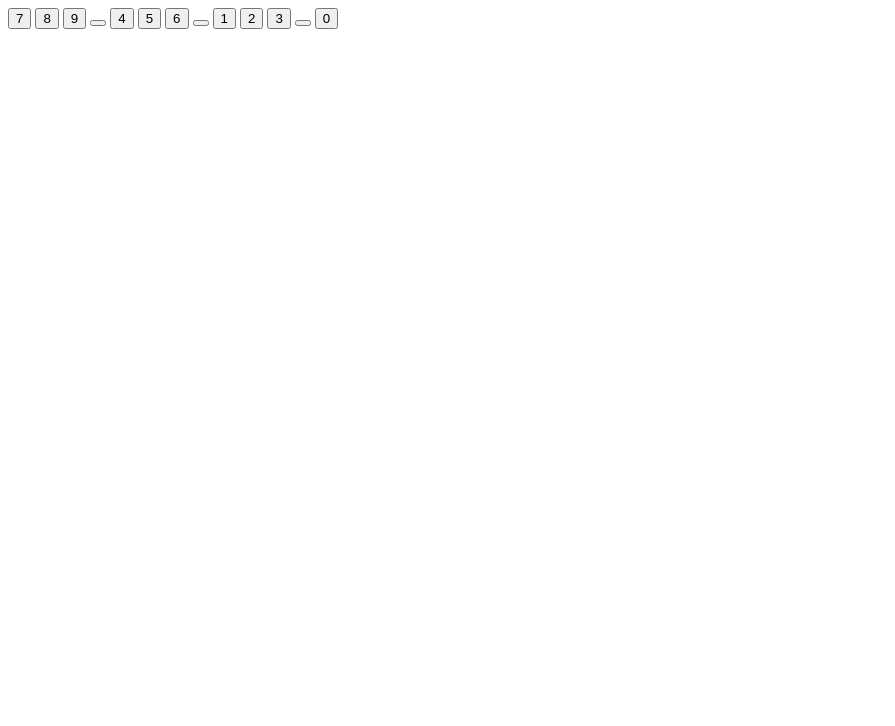
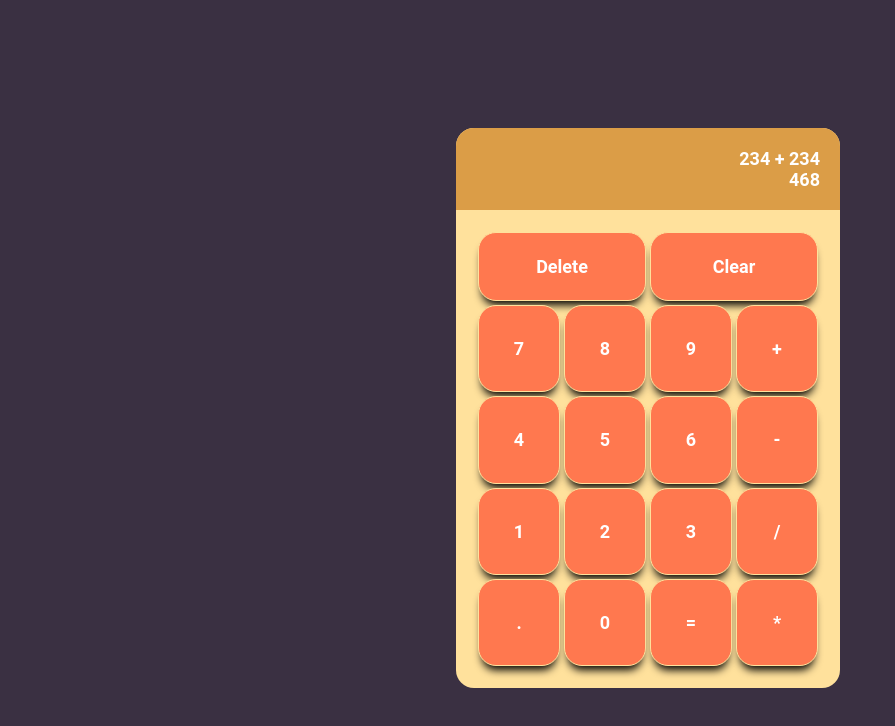
Before and after one commit to WolfGC/Calculator, a plain HTML site: page index.html in a window 1280 px wide. Shown: the whole page, without its empty margins (0-895 px from the left). Drawn offline with Linux system fonts and the light colour scheme.

Commit message:
styled the HTML to look like a calculator and contain all necessary visuals

```diff
--- a/index.html
+++ b/index.html
@@ -10,28 +10,35 @@
   </head>
   <body>
     <div class="calculator">
-      <div class="cal-screen">
-        <div class="calc-values"></div>
-        <div class="calc-currValues"></div>
+      <div class="calc-screen">
+        <div class="calc-values">234 + 234</div>
+        <div class="calc-currValues">468</div>
+      </div>
+      <div class="calc-options">
+        <button class="btn">Delete</button>
+        <button class="btn">Clear</button>
       </div>
       <div class="calc-buttons">
         <div class="btn-numpad">
           <button class="btn" data-number="7">7</button>
           <button class="btn" data-number="8">8</button>
           <button class="btn" data-number="9">9</button>
-          <button class="btn" data-number=""></button>
+          <button class="btn" data-operator="+">+</button>
 
           <button class="btn" data-number="4">4</button>
           <button class="btn" data-number="5">5</button>
           <button class="btn" data-number="6">6</button>
-          <button class="btn" data-number=""></button>
+          <button class="btn" data-operator="-">-</button>
 
           <button class="btn" data-number="1">1</button>
           <button class="btn" data-number="2">2</button>
           <button class="btn" data-number="3">3</button>
-          <button class="btn" data-number=""></button>
+          <button class="btn" data-operator="/">/</button>
 
+          <button class="btn" >.</button>
           <button class="btn" data-number="0">0</button>
+          <button class="btn" data-operator="=">=</button>
+          <button class="btn" data-operator="*">*</button>
         </div>
       </div>
     </div>
--- a/styles.scss
+++ b/styles.scss
@@ -0,0 +1,76 @@
+$dark-purple:#3A3042;
+$earth-yellow:#DB9D47;
+$coral:#FF784F;
+$peach-yellow:#FFE19C;
+$nyanza:#EDFFD9;
+
+* {
+    font-family: Roboto , sans-serif;
+    font-size: large;
+    font-weight: bold;
+}
+
+body{
+    display:flex;
+    align-items:center;
+    justify-content:center;
+    width:100%;
+    height:100vh;
+    background-color:$dark-purple;
+}
+
+.calculator {
+    display:flex;
+    flex-direction:column;
+    width: 30%;
+    height:70%;
+    background-color:$peach-yellow;
+    min-width:300px;
+    min-height:400px;
+    color:white;
+    border-radius:1em;
+}
+
+.calc-screen {
+    display:flex;
+    flex-direction:column;
+    background-color:$earth-yellow;
+    align-items:end;
+    justify-content:space-around;
+    padding:20px;
+    border-radius:1em 1em 0 0;
+    height:60px;
+}
+
+.calc-options {
+    display:grid;
+    height:20%;
+    grid-template-columns:repeat( 2 , 1fr);
+    padding:20px 20px 0px 20px;
+}
+
+.calc-buttons {
+    display:flex;
+    height:100%;
+    padding:0px 20px 20px 20px;
+}
+
+.btn-numpad {
+    display: grid;
+    width:100%;
+    grid-template-columns:repeat(4 ,1fr);
+}
+
+.btn {
+    background-color:$coral;
+    border: 1px solid $peach-yellow;
+    border-radius:1em;
+    margin:2px;
+    color:white;
+    box-shadow: 0 8px 8px -4px black;
+
+    &:hover{
+        background-color:$nyanza;
+        color:black;
+    }
+}
```
Also changed, not shown: styles.css, 1 other file.
